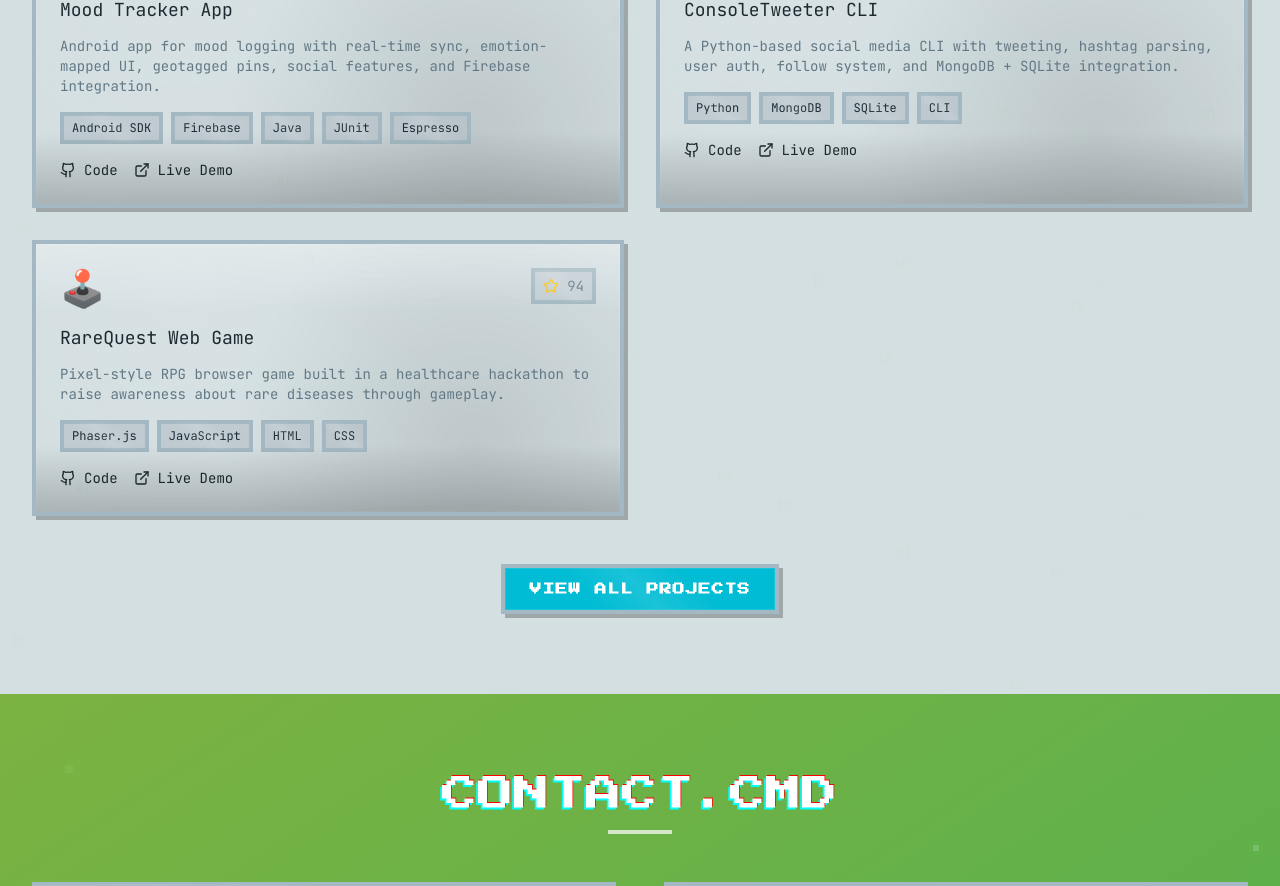
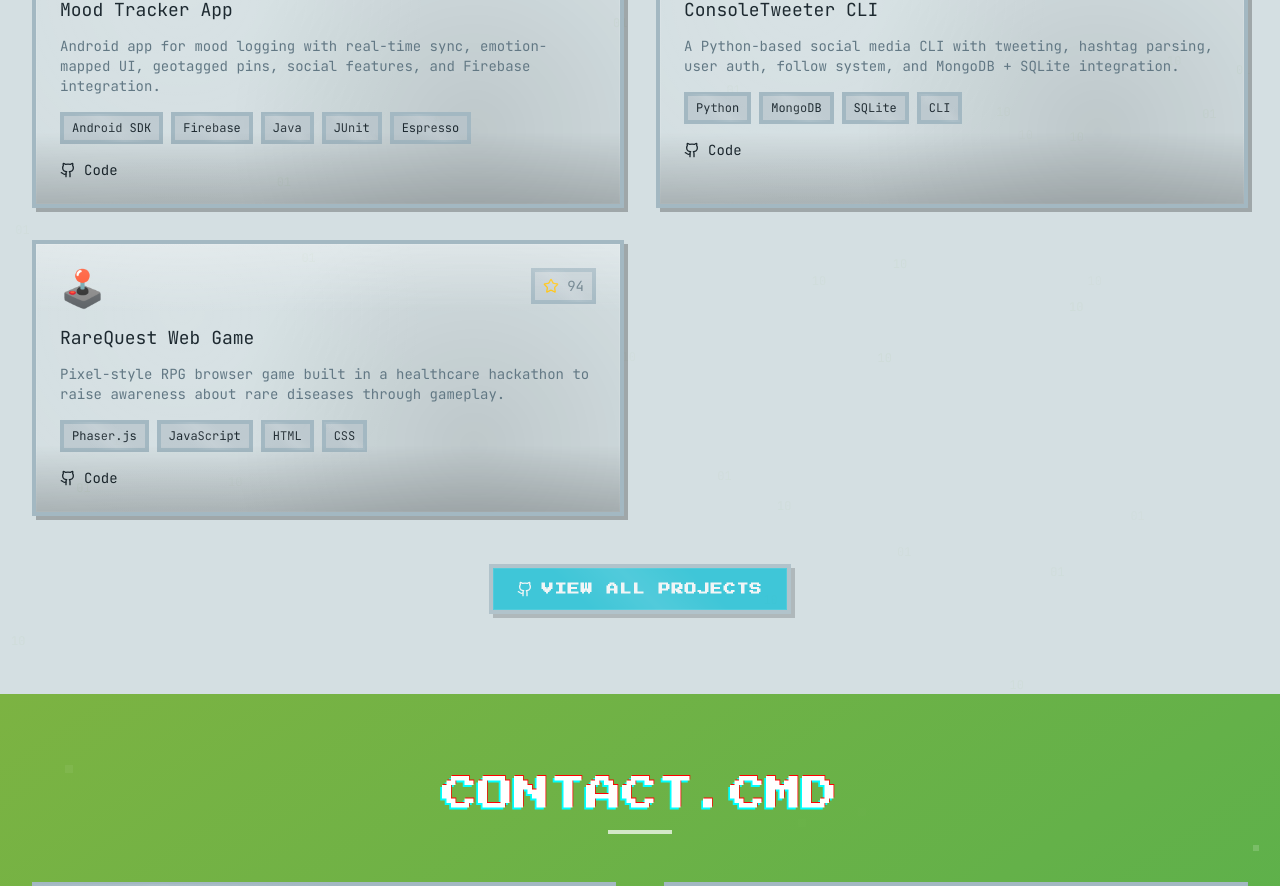
Before and after one commit to siddhantgoel7/pixel-dev-portal, a React (Vite) app: page / in a window 1280 px wide. Shown: the part 3594-4480 px from the top of the page. Built offline with nearby package versions, Linux system fonts and the light colour scheme.

Commit message:
Modified Projects Section

```diff
--- a/src/components/ProjectsSection.tsx
+++ b/src/components/ProjectsSection.tsx
@@ -81,20 +81,26 @@ const ProjectsSection = () => {
                   <Github className="w-3 h-3 sm:w-4 sm:h-4" />
                   Code
                 </a>
-                <a href={project.live} className="flex items-center gap-2 text-xs sm:text-sm hover:text-minecraft-diamond transition-colors group-hover:animate-pulse">
-                  <ExternalLink className="w-3 h-3 sm:w-4 sm:h-4" />
-                  Live Demo
-                </a>
+
               </div>
             </div>
           ))}
         </div>
 
         <div className="text-center mt-8 sm:mt-12">
-          <button className="retro-button-blue">
-            View All Projects
-          </button>
+          <a
+            href="https://github.com/siddhantgoel7"
+            target="_blank"
+            rel="noopener noreferrer"
+            className="inline-block"
+          >
+            <button className="retro-button-blue flex items-center justify-center gap-2 animate-pulse group">
+              <Github className="w-4 h-4 group-hover:animate-bounce" />
+              View All Projects
+            </button>
+          </a>
         </div>
+
       </div>
     </section>
   );
```
